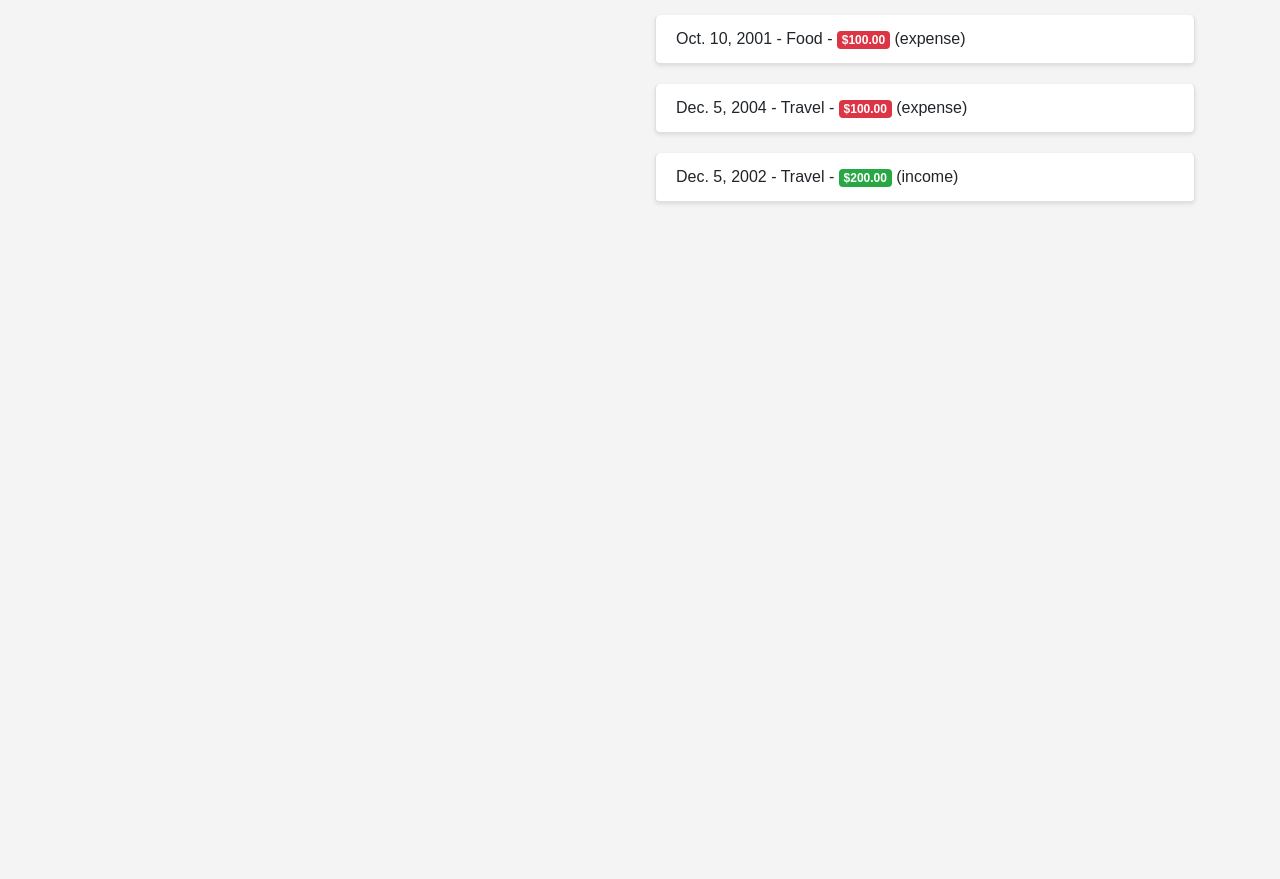
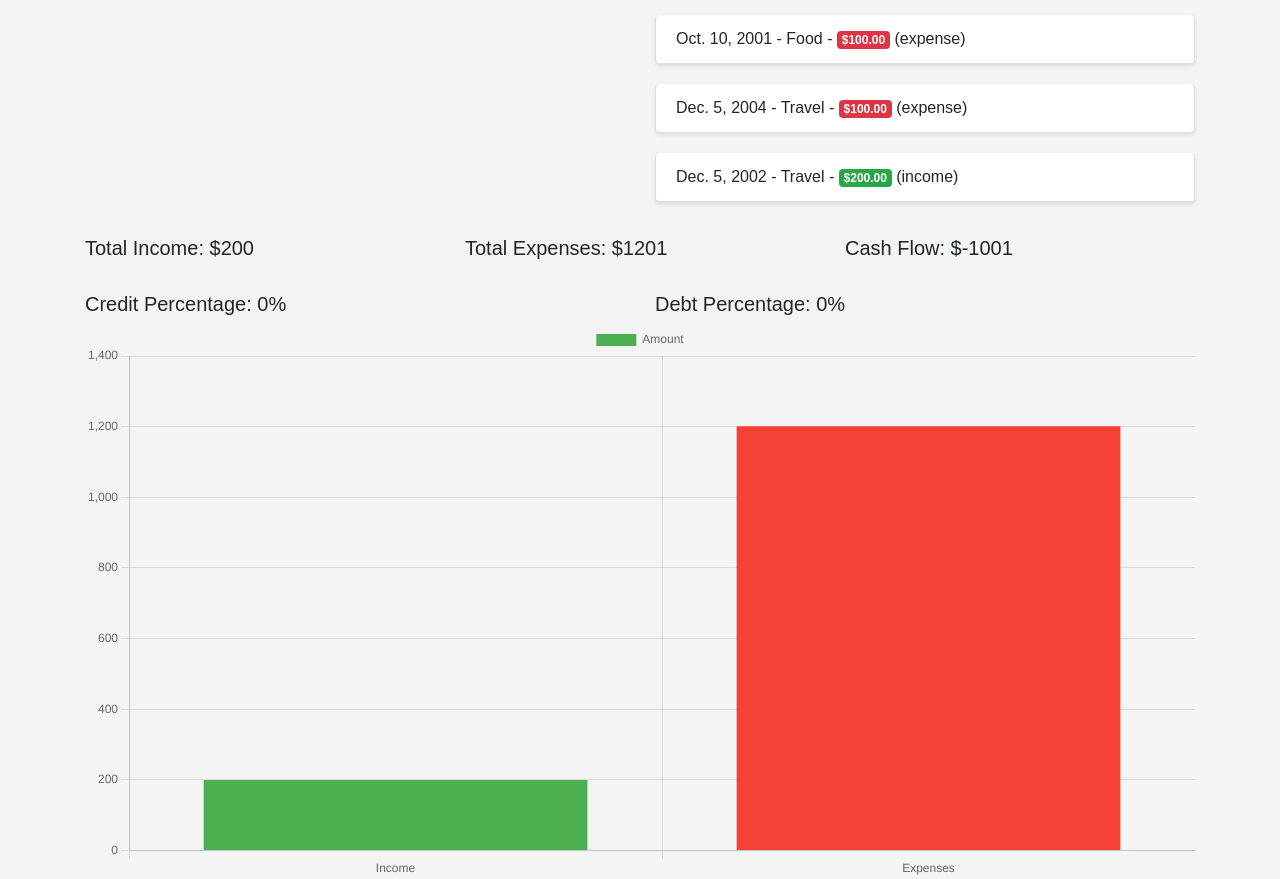
Before and after one commit to nivinroshan/Finance_Dashboard, a Django app: page / in a window 1280 px wide. Shown: the part 662-1541 px from the top of the page. Before the commit the page ends 866 px from the top, so only its background shows below. Run offline with Django 4.2, Linux system fonts and the light colour scheme; data comes from the database, SQL or seed files in the repository; both versions use the stored data as it was after the commit; some libraries are stand-ins or nearby versions.

Commit message:
Added Advanced Metrics: Calculate and Display Financial Metrics

```diff
--- a/finance/templates/finance/dashboard.html
+++ b/finance/templates/finance/dashboard.html
@@ -8,6 +8,15 @@
     <title>Finance Dashboard</title>
     <link rel="stylesheet" href="https://stackpath.bootstrapcdn.com/bootstrap/4.5.2/css/bootstrap.min.css">
     <link rel="stylesheet" href="{% static 'css/styles.css' %}">
+    <script src="https://cdn.jsdelivr.net/npm/chart.js"></script>
+
+{% comment %} {% for transaction in transactions %}
+    <p>{{ transaction.description }}: {{ transaction.amount }} {{ transaction.type }}</p>
+{% endfor %}
+
+<p>Total Income: {{ total_income }}</p>
+<p>Total Expenses: {{total_expenses}}</p> {% endcomment %}
+
 </head>
 <body class="container">
     <div class="row mt-5">
@@ -72,7 +81,50 @@
             </ul>
         </div>
     </div>
+    <div class="row mt-4">
+        <div class="col-md-4">
+            <h5>Total Income: ${{ total_income }}</h5>
+        </div>
+        <div class="col-md-4">
+            <h5>Total Expenses: ${{ total_expenses }}</h5>
+        </div>
+        <div class="col-md-4">
+            <h5>Cash Flow: ${{ cash_flow }}</h5>
+        </div>
+    </div>
+
+    <div class="row mt-4">
+        <div class="col-md-6">
+            <h5>Credit Percentage: {{ credit_percentage }}%</h5>
+        </div>
+        <div class="col-md-6">
+            <h5>Debt Percentage: {{ debt_percentage }}%</h5>
+        </div>
+    </div>
+
 </body>
+<canvas id="incomeExpenseChart" width="400" height="200"></canvas>
+<script>
+    var ctx = document.getElementById('incomeExpenseChart').getContext('2d');
+    var incomeExpenseChart = new Chart(ctx, {
+        type: 'bar',
+        data: {
+            labels: ['Income', 'Expenses'],
+            datasets: [{
+                label: 'Amount',
+                data: [{{ total_income }}, {{ total_expenses }}],
+                backgroundColor: ['#4CAF50', '#F44336'],
+            }]
+        },
+        options: {
+            scales: {
+                y: {
+                    beginAtZero: true
+                }
+            }
+        }
+    });
+</script>
 
 {% comment %} <body>
     <h1>Finance Dashboard</h1>
--- a/finance/views.py
+++ b/finance/views.py
@@ -1,6 +1,7 @@
 from django.shortcuts import render, redirect
 from .models import Transaction, Account, Category
 from .forms import TransactionForm, AccountForm, CategoryForm
+from django.db.models import Sum
 
 def dashboard(request):
     # transactions = Transaction.objects.all()
@@ -49,6 +50,21 @@ def dashboard(request):
     categories = Category.objects.all()
     total_balance = sum(account.balance for account in accounts)
 
+    # Calculate Financial Metrics
+    total_income = transactions.filter(type='income').aggregate(Sum('amount'))['amount__sum'] or 0
+    total_expenses = transactions.filter(type='expense').aggregate(Sum('amount'))['amount__sum'] or 0
+
+
+    cash_flow = total_income - total_expenses
+
+    # Assume credit transactions are marked under a specific category, e.g., 'Credit'
+    total_credit = transactions.filter(category__name='Credit').aggregate(Sum('amount'))['amount__sum'] or 0
+    credit_percentage = (total_credit / total_income * 100) if total_income > 0 else 0
+
+    # Assume debt is also under a specific category, e.g., 'Debt'
+    total_debt = transactions.filter(category__name='Debt').aggregate(Sum('amount'))['amount__sum'] or 0
+    debt_percentage = (total_debt / total_income * 100) if total_income > 0 else 0
+
     context = {
         'transactions': transactions,
         'accounts': accounts,
@@ -57,5 +73,10 @@ def dashboard(request):
         'transaction_form': transaction_form,
         'account_form': account_form,
         'category_form': category_form,
+        'total_income': total_income,
+        'total_expenses': total_expenses,
+        'cash_flow': cash_flow,
+        'credit_percentage': 0,
+        'debt_percentage': 0,
     }
     return render(request, 'finance/dashboard.html', context)
```
Also changed, not shown: db.sqlite3.
